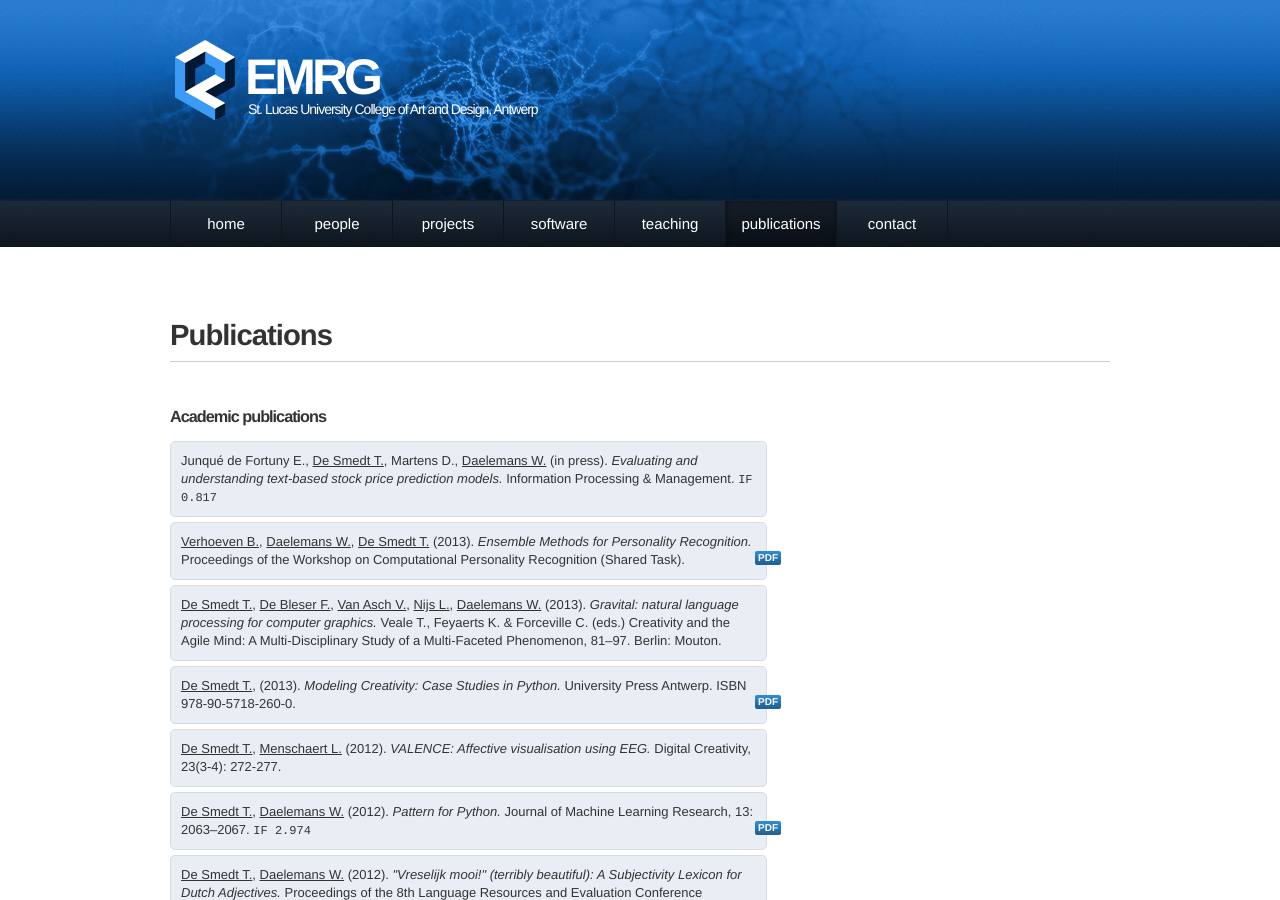
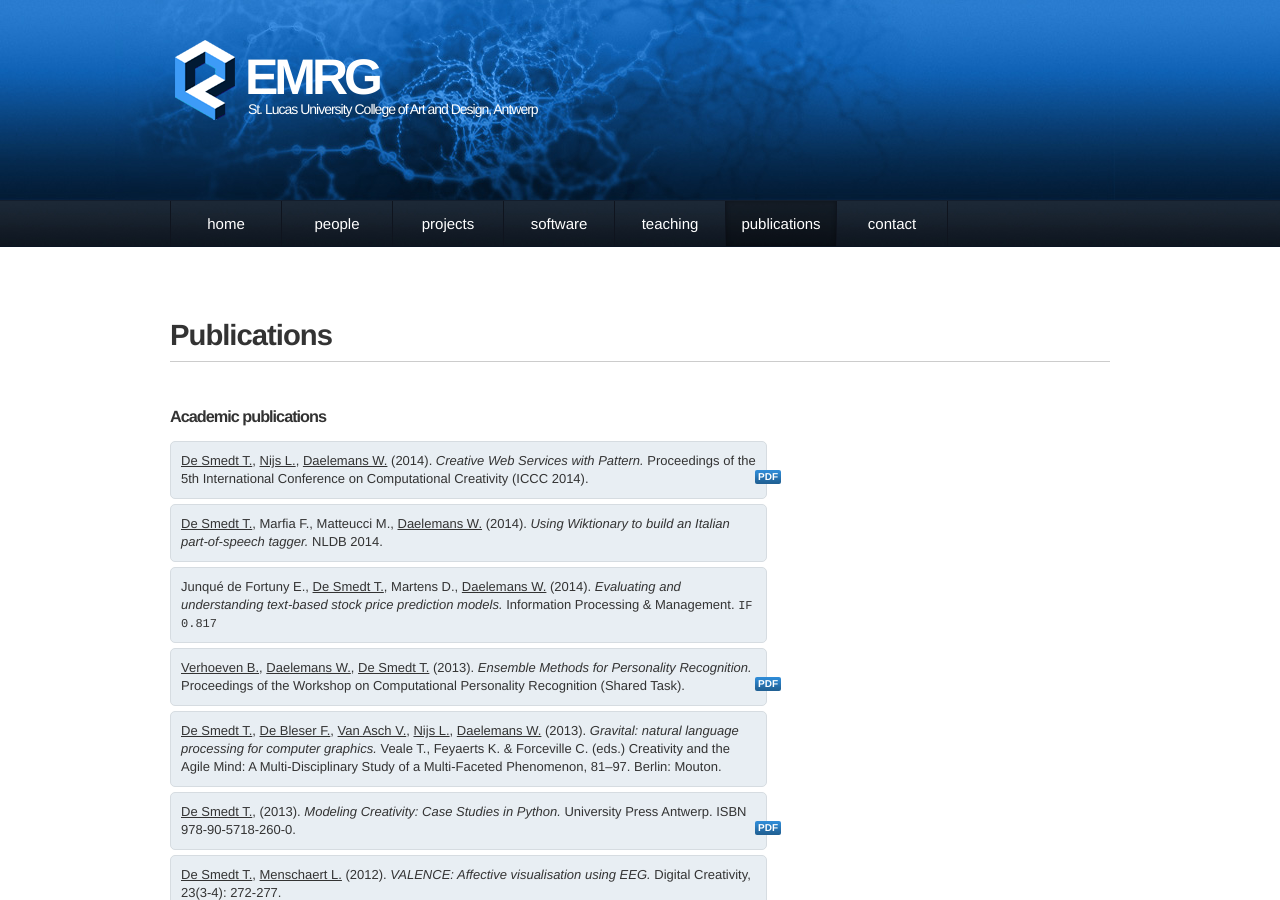
Before and after one commit to nodebox/emrg.be, a Jekyll site: the page built from publications/index.md, in a window 1280 px wide and 900 px high. Built offline with Jekyll 4.4.1, drawn with Linux system fonts in a browser that asks for light colours; nearby versions of some CDN libraries; comment, search, counter and statistics services are not loaded; some of the changed text lies outside the part shown.

Commit message:
update publications

```diff
--- a/publications/index.md
+++ b/publications/index.md
@@ -8,11 +8,31 @@ title: Publications
 <!-- =================================================================================================== -->
 
 <div class="publication box">
+	<a href="../people/tom-de-smedt.html" class="author">De Smedt T.</a>,
+	<a href="../people/lucas-nijs.html" class="author">Nijs L.</a>,
+	<a href="http://www.clips.ua.ac.be/people/walter-daelemans" class="author">Daelemans W.</a>
+	(2014).
+	<cite>Creative Web Services with Pattern.</cite>
+	Proceedings of the 5th International Conference on Computational Creativity (ICCC 2014).
+	<a href="http://computationalcreativity.net/iccc2014/wp-content/uploads/2014/06//13.5_DeSmedt.pdf" class="attachment">PDF</a>
+</div>
+
+<div class="publication box">
+	<a href="../people/tom-de-smedt.html" class="author">De Smedt T.</a>,
+	Marfia F.,
+	Matteucci M.,
+	<a href="http://www.clips.ua.ac.be/people/walter-daelemans" class="author">Daelemans W.</a>
+	(2014).
+	<cite>Using Wiktionary to build an Italian part-of-speech tagger.</cite>
+	NLDB 2014.
+</div>
+
+<div class="publication box">
 	Junqu&eacute; de Fortuny E.,
 	<a href="../people/tom-de-smedt.html" class="author">De Smedt T.</a>,
 	Martens D.,
 	<a href="http://www.clips.ua.ac.be/people/walter-daelemans" class="author">Daelemans W.</a>
-	(in press).
+	(2014).
 	<cite>Evaluating and understanding text-based stock price prediction models.</cite>
 	Information Processing &amp; Management.
 	<code>IF 0.817</code>
@@ -25,7 +45,7 @@ title: Publications
 	(2013).
 	<cite>Ensemble Methods for Personality Recognition.</cite>
 	Proceedings of the Workshop on Computational Personality Recognition (Shared Task).
-	<a href="http://www.clips.ua.ac.be/sites/default/files/verhoevenetal2013.pdf"  class="attachment">PDF</a>
+	<a href="http://www.clips.ua.ac.be/sites/default/files/verhoevenetal2013.pdf" class="attachment">PDF</a>
 </div>
 
 <div class="publication box">
@@ -236,19 +256,31 @@ title: Publications
 <!-- =================================================================================================== -->
 
 <div class="publication talk box">
-	<a href="../people/lucas-nijs.html" class="author">Nijs L.</a> (2013).
+	<a href="../people/frederik-de-bleser.html" class="author">De Bleser F.</a>,
+	<a href="../people/tom-de-smedt.html" class="author">De Smedt T.</a>
+	(2014).
+	<cite>Agile Data Mining &amp; Visualization</cite>.
+	Presented at OpenVis Conference 2014, Boston, USA.
+	<a href="https://www.youtube.com/watch?v=0oUP7uHAsNA" class="attachment">MOV</a>
+</div>
+
+<div class="publication talk box">
+	<a href="../people/lucas-nijs.html" class="author">Nijs L.</a>
+	(2013).
 	<cite>EMRG and the next generation of NodeBox: MAAK</cite>.
 	Presented at the Autumn School of Computational Creativity, Porvoo, Finland.
 </div>
 
 <div class="publication talk box">
-	<a href="../people/frederik-de-bleser.html" class="author">De Bleser F.</a> (2013).
+	<a href="../people/frederik-de-bleser.html" class="author">De Bleser F.</a>
+	(2013).
 	<cite>Experimental Media Research Group</cite>.
 	Presented at the Integrated 2013 conference, Internationale Kunstcampus deSingel, Antwerpen, Belgium.
 </div>
 
 <div class="publication talk box">
-	<a href="../people/frederik-de-bleser.html" class="author">De Bleser F.</a> (2013).
+	<a href="../people/frederik-de-bleser.html" class="author">De Bleser F.</a>
+	(2013).
 	<cite>Experimental Media Research Group</cite>.
 	Presented at Design International Week, Montréal, Canada.
 </div>
@@ -262,7 +294,8 @@ title: Publications
 </div>
 
 <div class="publication talk box">
-	<a href="../people/lucas-nijs.html" class="author">Nijs L.</a> (2013).
+	<a href="../people/lucas-nijs.html" class="author">Nijs L.</a>
+	(2013).
 	<cite>Experimental Media Research Group</cite>.
 	Presented at the Motyf2013 conference, Museum of Modern Art, Warsaw, Poland.
 </div>
```
